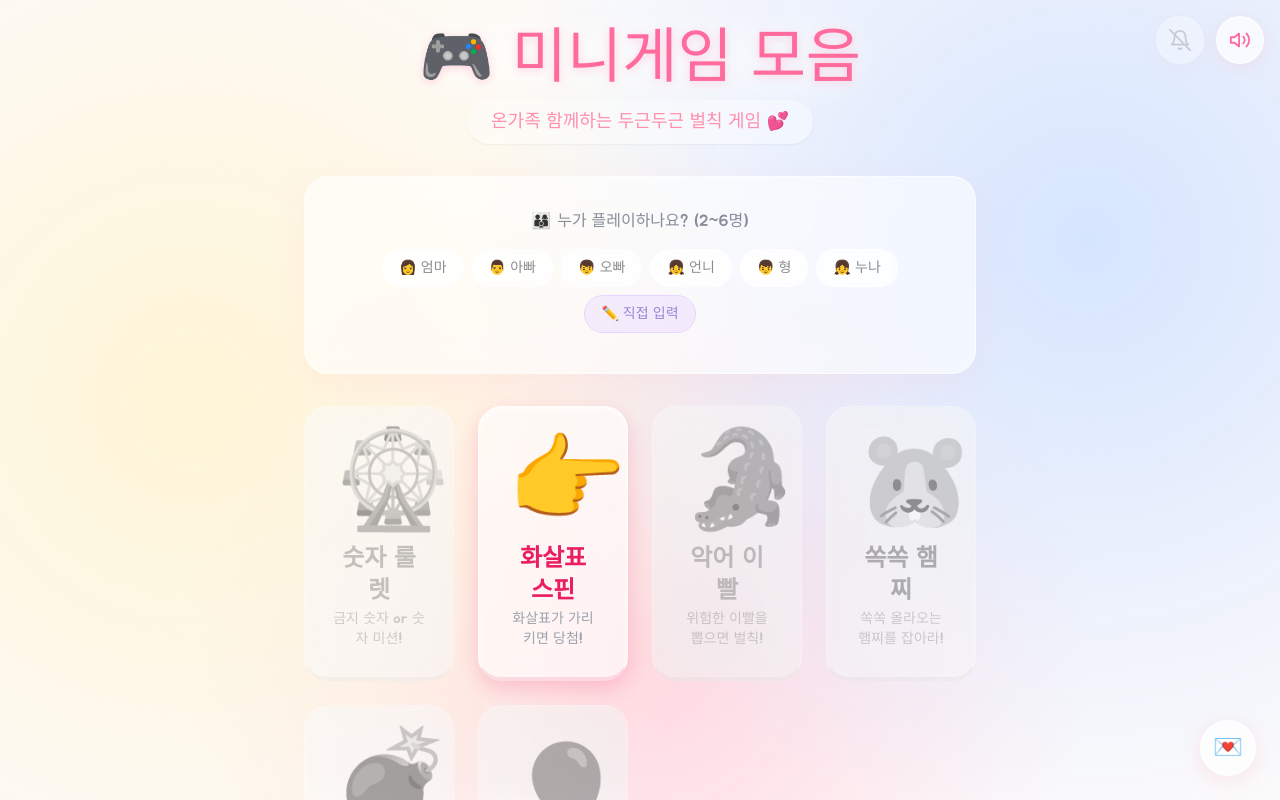
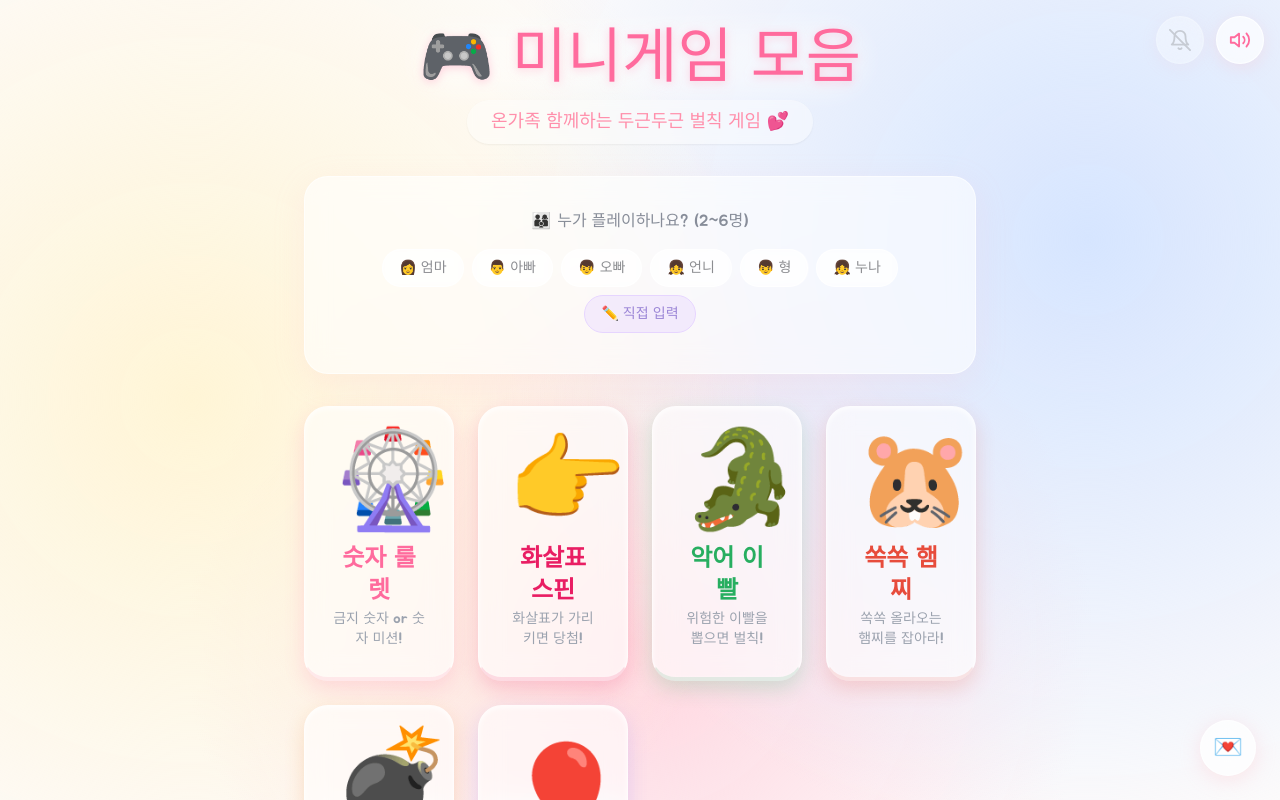
Before and after one commit to mooooburg-dev/miniplay, a Next.js app: page / in a window 1280 px wide. Shown: the top 800 px of the page. Built offline with nearby package versions, Linux system fonts and the light colour scheme.

Commit message:
플레이어 선택 없이도 모든 게임 플레이 가능하도록 개선

```diff
--- a/app/game/balloon/page.tsx
+++ b/app/game/balloon/page.tsx
@@ -52,11 +52,15 @@ export default function BalloonPage() {
       setPopped(true)
       playPop()
       setTimeout(() => {
-        addPenalty(turn)
-        setPenaltyPlayer(players[turn])
+        if (players.length > 0) {
+          addPenalty(turn)
+          setPenaltyPlayer(players[turn])
+        } else {
+          setPenaltyPlayer('💥')
+        }
       }, 1000)
     } else {
-      nextTurn()
+      if (players.length > 0) nextTurn()
     }
   }, [popped, pumps, popAt, turn, players, playPump, playPop, nextTurn, addPenalty])
 
@@ -78,8 +82,12 @@ export default function BalloonPage() {
         </button>
 
         <h1 className="text-3xl sm:text-4xl md:text-5xl font-jua text-[#7b61ff] mb-2">🎈 풍선 팡</h1>
-        <TurnBadge playerName={players[turn]} color="#7b61ff" shadowColor="#c9b8ff" />
-        <ScoreBar players={players} scores={scores} currentTurn={turn} activeColor="#7b61ff" />
+        {players.length > 0 && (
+          <>
+            <TurnBadge playerName={players[turn]} color="#7b61ff" shadowColor="#c9b8ff" />
+            <ScoreBar players={players} scores={scores} currentTurn={turn} activeColor="#7b61ff" />
+          </>
+        )}
 
         {/* 풍선 스테이지 */}
         <div className="relative h-[270px] sm:h-[380px] md:h-[440px] flex items-center justify-center w-full mb-2">
--- a/app/game/bomb/page.tsx
+++ b/app/game/bomb/page.tsx
@@ -75,8 +75,13 @@ export default function BombPage() {
       setShaking(true)
       setTimeout(() => setShaking(false), 500)
       setTimeout(() => {
-        addPenalty(useGameStore.getState().turn)
-        setPenaltyPlayer(useGameStore.getState().players[useGameStore.getState().turn])
+        const state = useGameStore.getState()
+        if (state.players.length > 0) {
+          addPenalty(state.turn)
+          setPenaltyPlayer(state.players[state.turn])
+        } else {
+          setPenaltyPlayer('💥')
+        }
       }, 900)
     }, total)
   }, [phase, playClick, playBombTick, playExplosion, addPenalty])
@@ -108,8 +113,12 @@ export default function BombPage() {
         </button>
 
         <h1 className="text-3xl sm:text-4xl md:text-5xl font-jua text-[#e67e22] mb-2">💣 째깍째깍 폭탄</h1>
+        {players.length > 0 && (
+          <>
             <TurnBadge playerName={players[turn]} color="#e67e22" shadowColor="#ffd6a5" />
             <ScoreBar players={players} scores={scores} currentTurn={turn} activeColor="#e67e22" />
+          </>
+        )}
 
         {/* 폭탄 이모지 */}
         <div
@@ -124,6 +133,7 @@ export default function BombPage() {
         </div>
 
         {/* 현재 보유자 */}
+        {players.length > 0 && (
           <div
             className="bg-white rounded-2xl sm:rounded-3xl px-9 py-3.5 sm:px-12 sm:py-5 text-center min-w-[200px] sm:min-w-[260px] mb-4"
             style={{ boxShadow: '0 6px 0 #ffd6a5' }}
@@ -131,6 +141,7 @@ export default function BombPage() {
             <p className="text-xs sm:text-sm text-gray-300 font-jua mb-1">🤲 지금 들고 있는 사람</p>
             <p className="text-3xl sm:text-4xl md:text-5xl text-[#e67e22] font-jua">{players[turn]}</p>
           </div>
+        )}
 
         {/* 퓨즈 바 */}
         <div className="w-full max-w-xs sm:max-w-sm md:max-w-md h-3.5 sm:h-4 bg-white/50 rounded-lg overflow-hidden mb-5">
@@ -153,7 +164,7 @@ export default function BombPage() {
             🔥 시작!
           </button>
         )}
-        {phase === 'ticking' && (
+        {phase === 'ticking' && players.length > 0 && (
           <button
             onClick={passBomb}
             className="relative px-11 py-4 sm:px-14 sm:py-5 text-2xl sm:text-3xl md:text-4xl font-jua text-white rounded-full action-btn active:translate-y-1.5 transition-transform"
--- a/app/game/croc/page.tsx
+++ b/app/game/croc/page.tsx
@@ -43,21 +43,23 @@ export default function CrocPage() {
         setHint('앗! 물렸다! 😱 악어가 깨물었어요!')
         playDanger()
         setTimeout(() => {
-          addPenalty(turn)
-          setPenaltyPlayer(players[turn])
+          if (players.length > 0) addPenalty(turn)
+          setPenaltyPlayer(players[turn] ?? '누군가')
         }, 1200)
       } else {
         // 안전
         setTeeth((prev) => prev.map((t, idx) => (idx === i ? 'pulled' : t)))
         playSafe()
-        const next = (turn + 1) % players.length
         const safeLeft = teeth.filter((t, idx) => t === 'idle' && idx !== trapIndex).length - 1
         if (safeLeft === 0) {
           setHint('마지막 이빨이 남았어요... 🫣')
+        } else if (players.length > 0) {
+          const next = (turn + 1) % players.length
+          setHint(`휴~ 안전! 다음은 ${players[next]} 차례 🌿`)
         } else {
-          setHint(`휴~ 안전! 다음은 ${players[next]} 차례 🌿`)
+          setHint('휴~ 안전! 🌿')
         }
-        nextTurn()
+        if (players.length > 0) nextTurn()
       }
     },
     [locked, teeth, trapIndex, turn, players, playSafe, playDanger, nextTurn, addPenalty],
@@ -85,8 +87,12 @@ export default function CrocPage() {
         </button>
 
         <h1 className="text-3xl sm:text-4xl md:text-5xl font-jua text-[#27ae60] mb-2">🐊 악어 이빨 뽑기</h1>
-        <TurnBadge playerName={players[turn]} color="#27ae60" shadowColor="#a8e6cf" />
-        <ScoreBar players={players} scores={scores} currentTurn={turn} activeColor="#27ae60" />
+        {players.length > 0 && (
+          <>
+            <TurnBadge playerName={players[turn]} color="#27ae60" shadowColor="#a8e6cf" />
+            <ScoreBar players={players} scores={scores} currentTurn={turn} activeColor="#27ae60" />
+          </>
+        )}
 
         {/* 악어 입 */}
         <div
--- a/app/game/mole/page.tsx
+++ b/app/game/mole/page.tsx
@@ -155,6 +155,12 @@ export default function MolePage() {
 
   // 결과 처리: 다음 플레이어로 넘기거나 최종 결과
   const handleResultNext = useCallback(() => {
+    if (players.length === 0) {
+      // 솔로 모드: 바로 리셋
+      setPhase('ready')
+      return
+    }
+
     const newScores = [...roundScores, currentScore]
     setRoundScores(newScores)
 
@@ -199,13 +205,17 @@ export default function MolePage() {
         <h1 className="text-3xl sm:text-4xl md:text-5xl font-jua text-[#e74c3c] mb-2">
           🐹 쏙쏙 햄찌
         </h1>
-        <TurnBadge playerName={players[currentPlayerIndex]} color="#e74c3c" shadowColor="#f5a5a5" />
-        <ScoreBar players={players} scores={scores} currentTurn={currentPlayerIndex} activeColor="#e74c3c" />
+        {players.length > 0 && (
+          <>
+            <TurnBadge playerName={players[currentPlayerIndex]} color="#e74c3c" shadowColor="#f5a5a5" />
+            <ScoreBar players={players} scores={scores} currentTurn={currentPlayerIndex} activeColor="#e74c3c" />
+          </>
+        )}
 
         {phase === 'ready' && (
           <div className="flex flex-col items-center gap-4 mt-6">
             <p className="text-lg sm:text-xl font-jua text-[#e74c3c]">
-              {players[currentPlayerIndex]}님 준비!
+              {players.length > 0 ? `${players[currentPlayerIndex]}님 준비!` : '준비!'}
             </p>
             <p className="text-sm sm:text-base text-gray-500 font-jua">
               {ROUND_TIME}초 안에 햄찌를 최대한 많이 잡으세요!
@@ -324,7 +334,7 @@ export default function MolePage() {
           <div className="flex flex-col items-center gap-4 mt-6">
             <div className="text-5xl sm:text-6xl animate-land-pop">🎯</div>
             <p className="text-xl sm:text-2xl font-jua text-[#e74c3c]">
-              {players[currentPlayerIndex]}님: {currentScore}마리!
+              {players.length > 0 ? `${players[currentPlayerIndex]}님: ` : ''}{currentScore}마리!
             </p>
             <button
               onClick={handleResultNext}
@@ -334,7 +344,7 @@ export default function MolePage() {
                 boxShadow: '0 4px 0 #962d22, 0 6px 16px rgba(231,76,60,0.3)',
               }}
             >
-              {currentPlayerIndex + 1 < players.length ? '다음 플레이어 →' : '결과 보기 🏆'}
+              {players.length === 0 ? '다시 하기 🔄' : currentPlayerIndex + 1 < players.length ? '다음 플레이어 →' : '결과 보기 🏆'}
             </button>
           </div>
         )}
--- a/app/game/roulette/page.tsx
+++ b/app/game/roulette/page.tsx
@@ -77,11 +77,12 @@ export default function RoulettePage() {
         if (mode === 'forbidden') {
           const isLose = final === forbiddenNum
           if (isLose) {
-            setMsg(`💀 금지 숫자 ${forbiddenNum}! ${players[turn]} 벌칙!`)
+            const currentPlayer = players[turn] ?? '???'
+            setMsg(`💀 금지 숫자 ${forbiddenNum}! ${currentPlayer} 벌칙!`)
             playDanger()
             setTimeout(() => {
-              addPenalty(turn)
-              setPenaltyPlayer(players[turn])
+              if (players.length > 0) addPenalty(turn)
+              setPenaltyPlayer(currentPlayer)
             }, 1000)
           } else {
             setMsg(`${final}번! 안전~ 😊`)
@@ -90,12 +91,12 @@ export default function RoulettePage() {
               setPhase('idle')
               setLandedAnim(false)
               setMsg('버튼을 눌러봐! 🌟')
-              nextTurn()
+              if (players.length > 0) nextTurn()
             }, 1600)
           }
         } else {
           // 미션 모드
-          const resultText = `${players[turn]}! ${final}번 미션하기! 🎉`
+          const resultText = `${players[turn] ?? '???'}! ${final}번 미션하기! 🎉`
           setMsg(resultText)
           setMissionResult(resultText)
           playFanfare()
@@ -103,7 +104,7 @@ export default function RoulettePage() {
             setPhase('idle')
             setLandedAnim(false)
             setMsg('버튼을 눌러봐! 🌟')
-            nextTurn()
+            if (players.length > 0) nextTurn()
           }, 3000)
         }
       }
@@ -197,8 +198,12 @@ export default function RoulettePage() {
           🎡 숫자 룰렛
         </h1>
 
-        <TurnBadge playerName={players[turn]} color="#ff6b9d" shadowColor="#ffb3cc" />
-        <ScoreBar players={players} scores={scores} currentTurn={turn} activeColor="#ff6b9d" />
+        {players.length > 0 && (
+          <>
+            <TurnBadge playerName={players[turn]} color="#ff6b9d" shadowColor="#ffb3cc" />
+            <ScoreBar players={players} scores={scores} currentTurn={turn} activeColor="#ff6b9d" />
+          </>
+        )}
 
         {mode === 'forbidden' ? (
           /* 금지 숫자 모드 */
--- a/components/GameCard.tsx
+++ b/components/GameCard.tsx
@@ -9,12 +9,9 @@ interface GameCardProps {
 
 export function GameCard({ game }: GameCardProps) {
   const router = useRouter()
-  const { players, setCurrentGame, resetTurn } = useGameStore()
-  const noPlayersNeeded = game.id === 'spin'
-  const disabled = !noPlayersNeeded && players.length < 2
+  const { setCurrentGame, resetTurn } = useGameStore()
 
   const handleClick = () => {
-    if (disabled) return
     setCurrentGame(game.id)
     resetTurn()
     router.push(game.path)
@@ -23,16 +20,9 @@ export function GameCard({ game }: GameCardProps) {
   return (
     <button
       onClick={handleClick}
-      disabled={disabled}
-      className={`glass-card p-5 sm:p-6 md:p-7 text-center transition-all duration-300 font-jua w-full group overflow-hidden relative ${
-        disabled
-          ? 'opacity-50 saturate-0'
-          : 'hover:-translate-y-1 hover:shadow-xl active:scale-95'
-      }`}
+      className="glass-card p-5 sm:p-6 md:p-7 text-center transition-all duration-300 font-jua w-full group overflow-hidden relative hover:-translate-y-1 hover:shadow-xl active:scale-95"
       style={{
-        boxShadow: disabled
-          ? 'none'
-          : `0 8px 20px ${game.color}30, inset 0 2px 4px rgba(255,255,255,0.7)`,
+        boxShadow: `0 8px 20px ${game.color}30, inset 0 2px 4px rgba(255,255,255,0.7)`,
         borderBottom: `4px solid ${game.color}20`,
       }}
     >
--- a/store/gameStore.ts
+++ b/store/gameStore.ts
@@ -126,7 +126,7 @@ export const useGameStore = create<GameState>((set, get) => ({
     }),
 
   nextTurn: () =>
-    set((s) => ({ turn: (s.turn + 1) % s.players.length })),
+    set((s) => ({ turn: s.players.length > 0 ? (s.turn + 1) % s.players.length : 0 })),
 
   resetTurn: () => set({ turn: 0 }),
 
```
Also changed, not shown: 1 other file (tests, documents, lock files or other folders). Lines whose indentation alone changed are shown as unchanged.
